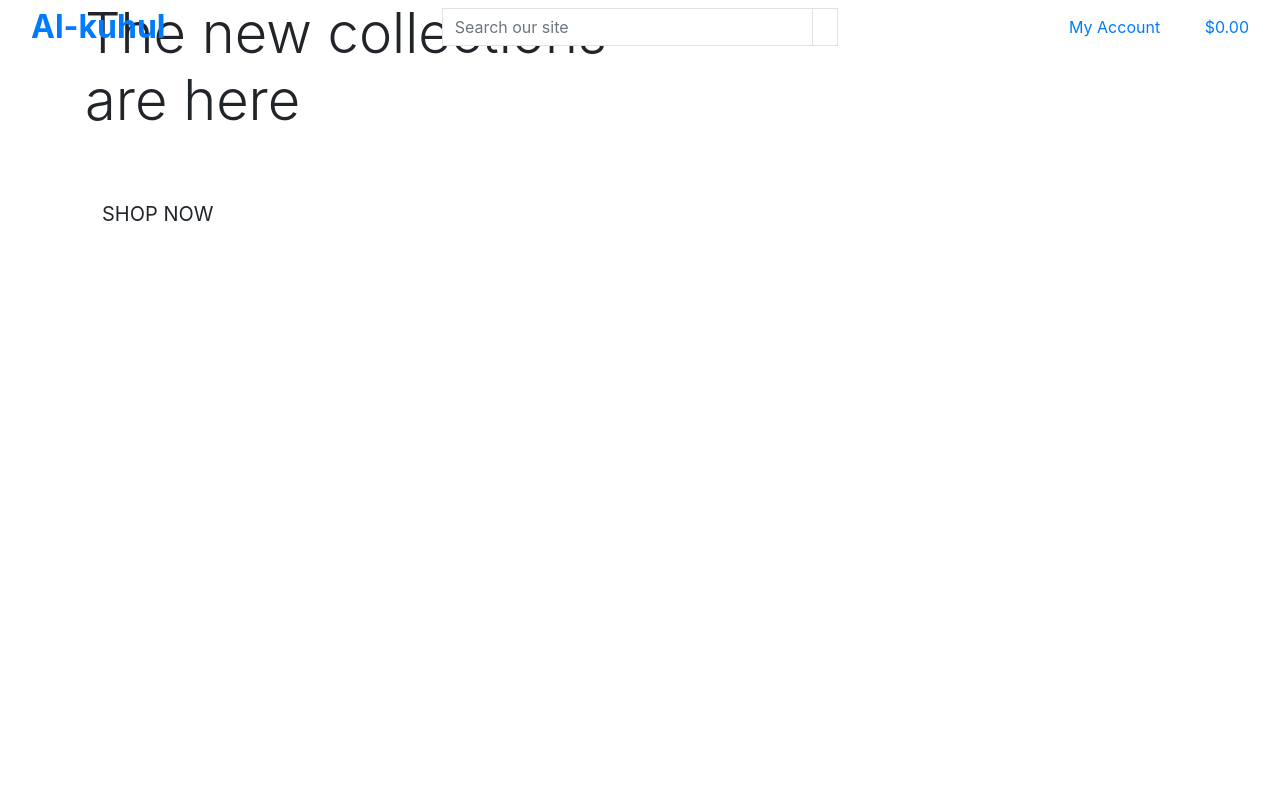
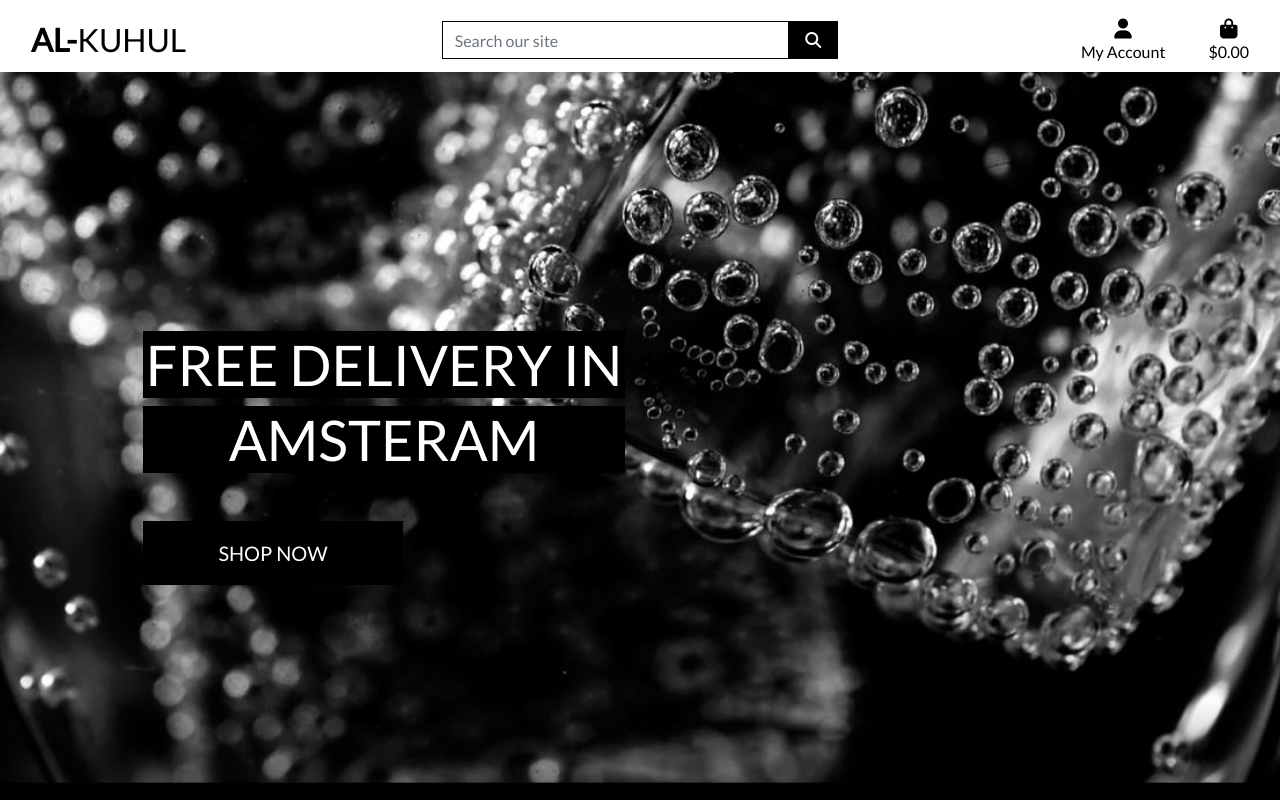
Before and after one commit to Code-Institute-Submissions/juliandavid-garcia-MS4-Al-kuhul_AprResub, a Django app: page / in a window 1280 px wide. Run offline with Django 4.2, Linux system fonts and the light colour scheme; some libraries are stand-ins or nearby versions.

Commit message:
completed home page header and css

```diff
--- a/al_kuhul/settings.py
+++ b/al_kuhul/settings.py
@@ -147,7 +147,11 @@ USE_TZ = True
 # Static files (CSS, JavaScript, Images)
 # https://docs.djangoproject.com/en/4.0/howto/static-files/
 
-STATIC_URL = 'static/'
+STATIC_URL = '/static/'
+STATICFILES_DIRS = (os.path.join(BASE_DIR, 'static'),)
+
+MEDIA_URL = '/media/'
+MEDIA_ROOT = os.path.join(BASE_DIR, 'media')
 
 # Default primary key field type
 # https://docs.djangoproject.com/en/4.0/ref/settings/#default-auto-field
--- a/al_kuhul/urls.py
+++ b/al_kuhul/urls.py
@@ -15,9 +15,11 @@ Including another URLconf
 """
 from django.contrib import admin
 from django.urls import path, include
+from django.conf import settings
+from django.conf.urls.static import static
 
 urlpatterns = [
     path('admin/', admin.site.urls),
     path('accounts/', include('allauth.urls')),
     path('', include('home.urls')),
-]
+] + static(settings.MEDIA_URL, document_root=settings.MEDIA_ROOT)
--- a/home/templates/home/index.html
+++ b/home/templates/home/index.html
@@ -14,8 +14,11 @@
     <div class="container h-100">
         <div class="row h-100">
             <div class="col-7 col-md-6 my-auto">
-                <h1 class="display-4 logo-font text-black">
-                    The new collections are here
+                <h1 class="display-4 logo-font text-white text-center shop-now-button">
+                    Free delivery in
+                </h1>
+                <h1 class="display-4 logo-font text-white text-center shop-now-button">
+                     Amsteram
                 </h1>
                 <div class="my-5">
                     <h4>
--- /dev/null
+++ b/static/css/base.css
@@ -0,0 +1,81 @@
+html {
+    height: 100%;
+}
+
+body {
+    background: url('/media/soda.JPG') no-repeat center center fixed;
+    background-size: cover;
+    height: calc(100vh - 164px);
+    color: #555;
+    font-family: 'Lato';
+}
+
+/* from Bulma */
+.icon {
+    align-items: center;
+    display: inline-flex;
+    justify-content: center;
+    height: 1.5rem;
+    width: 1.5rem;
+}
+
+.logo-font {
+    text-transform: uppercase;
+}
+
+.main-logo-link {
+    width: fit-content;
+}
+
+.shop-now-button {
+    background: black;
+    color: white;
+    min-width: 260px;
+}
+
+.btn-black {
+    background: black;
+    color: white;
+}
+
+.shop-now-button:hover,
+.shop-now-button:active,
+.shop-now-button:focus,
+.btn-black:hover,
+.btn-black:active,
+.btn-black:focus {
+    background: #222;
+    color: white;
+}
+
+.text-black {
+    color: #000 !important;
+}
+
+.border-black {
+    border: 1px solid black !important;
+}
+
+/* -------------------------------- Media Queries */
+
+/* Slightly larger container on xl screens */
+@media (min-width: 1200px) {
+  .container {
+    max-width: 80%;
+  }
+}
+
+/* fixed top navbar only on medium and up */
+@media (min-width: 992px) {
+    .fixed-top-desktop-only {
+        position: fixed;
+        top: 0;
+        right: 0;
+        left: 0;
+        z-index: 1030;
+    }
+
+    .header-container {
+        padding-top: 164px;
+    }
+}
--- a/templates/base.html
+++ b/templates/base.html
@@ -14,13 +14,17 @@
     {% endblock %}
 
     {% block corecss %}
+
         <link rel="stylesheet" href="https://stackpath.bootstrapcdn.com/bootstrap/4.4.1/css/bootstrap.min.css" integrity="sha384-Vkoo8x4CGsO3+Hhxv8T/Q5PaXtkKtu6ug5TOeNV6gBiFeWPGFN9MuhOf23Q9Ifjh" crossorigin="anonymous">
+        <link rel="stylesheet" href="https://fonts.googleapis.com/css?    family=Lato&display=swap">
+        <link rel="stylesheet" href="{% static 'css/base.css' %}">
     {% endblock %}
 
     {% block extra_css %}
     {% endblock %}
 
     {% block corejs %}
+        <script src="https://kit.fontawesome.com/0c822ab8ba.js"     crossorigin="anonymous"></script>
         <script
         src="https://code.jquery.com/jquery-3.6.0.min.js"
         integrity="sha256-/xUj+3OJU5yExlq6GSYGSHk7tPXikynS7ogEvDej/m4="
@@ -36,10 +40,10 @@
   </head>
   <body>
     <header class="container-fluid fixed-top">
-        <div class="row">
+        <div id="topnav" class="row bg-white pt-lg-2 d-none d-lg-flex">
             <div class="col-12 col-lg-4 my-auto py-1 py-lg-0 text-center text-lg-left">
                 <a href="{% url 'home' %}" class="nav-link main-logo-link">
-                    <h2 class="logo-font text-black my-0"><strong>Al-kuhul</strong></h2>
+                    <h2 class="logo-font text-black my-0"><strong>Al-</strong>kuhul</h2>
                 </a>
             </div>
             <div class="col-12 col-lg-4 my-auto py-1 py-lg-0">
```
Also changed, not shown: media/soda.JPG (added).
